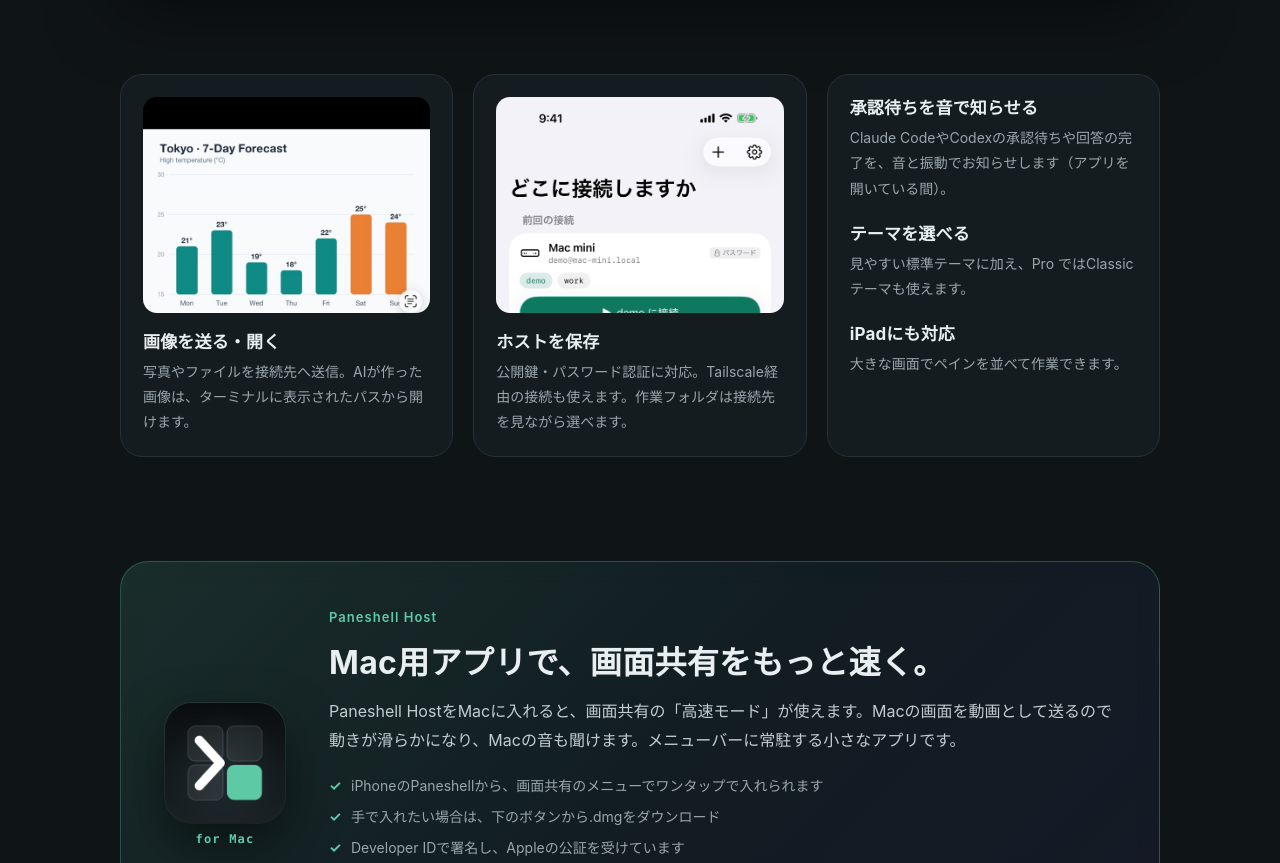
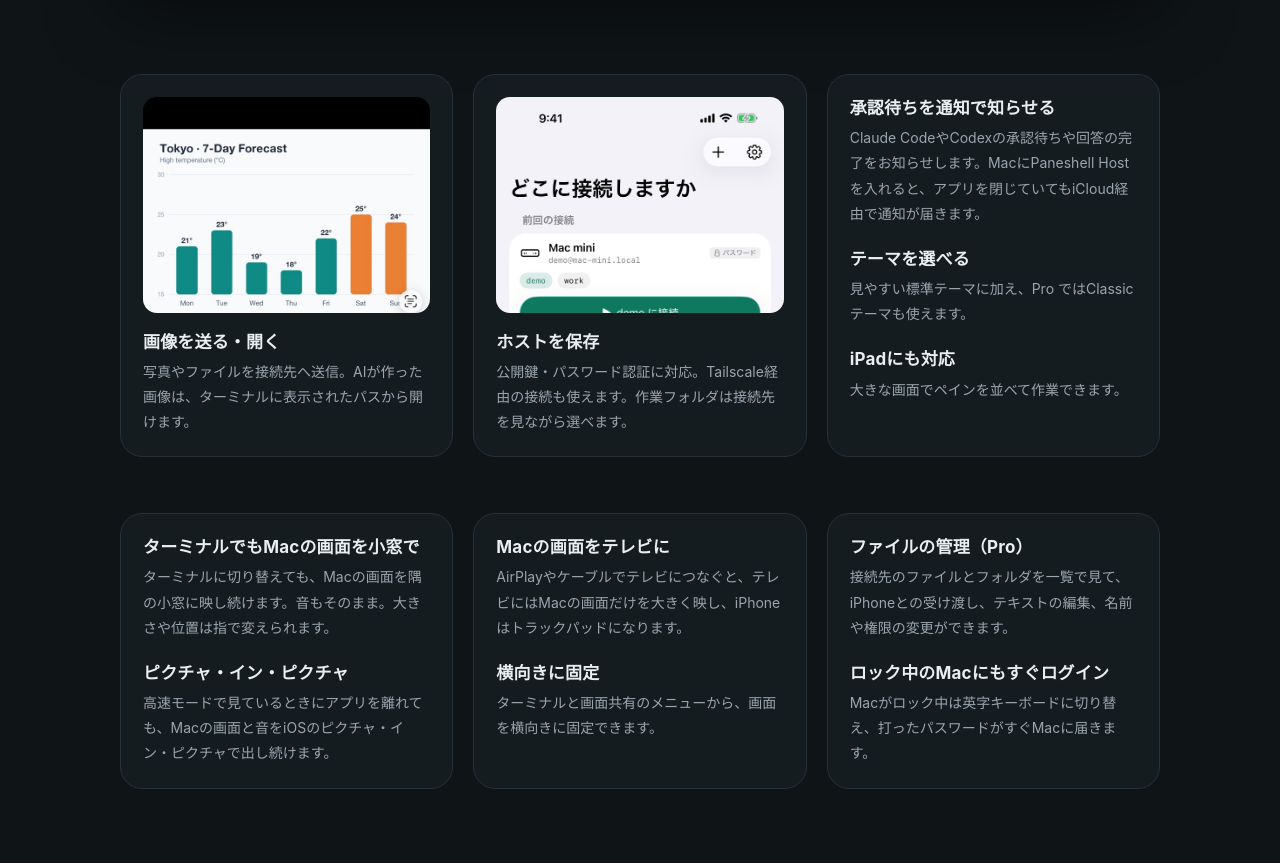
Before and after one commit to arco-studio/paneshell, a plain HTML site: page index.html in a window 1280 px wide. Shown: the part 3260-4123 px from the top of the page. Drawn offline with Linux system fonts and the light colour scheme.

Commit message:
1.4.4・1.5.0 の機能を紹介：アプリを閉じていても届く AI の通知、小窓・ピクチャ・イン・ピクチャ・テレビ、横向き固定、ファイルの管理（Pro）、UDP
Co-Authored-By: Claude Opus 5.5 <noreply@anthropic.com>

```diff
--- a/index.html
+++ b/index.html
@@ -105,12 +105,33 @@
       <p>公開鍵・パスワード認証に対応。Tailscale経由の接続も使えます。作業フォルダは接続先を見ながら選べます。</p>
     </div>
     <div class="reveal card text-only">
-      <h3>承認待ちを音で知らせる</h3>
-      <p>Claude CodeやCodexの承認待ちや回答の完了を、音と振動でお知らせします（アプリを開いている間）。</p>
+      <h3>承認待ちを通知で知らせる</h3>
+      <p>Claude CodeやCodexの承認待ちや回答の完了をお知らせします。MacにPaneshell Hostを入れると、アプリを閉じていてもiCloud経由で通知が届きます。</p>
       <h3>テーマを選べる</h3>
       <p>見やすい標準テーマに加え、Pro ではClassicテーマも使えます。</p>
       <h3>iPadにも対応</h3>
       <p>大きな画面でペインを並べて作業できます。</p>
+    </div>
+  </section>
+
+  <section class="grid">
+    <div class="reveal card text-only">
+      <h3>ターミナルでもMacの画面を小窓で</h3>
+      <p>ターミナルに切り替えても、Macの画面を隅の小窓に映し続けます。音もそのまま。大きさや位置は指で変えられます。</p>
+      <h3>ピクチャ・イン・ピクチャ</h3>
+      <p>高速モードで見ているときにアプリを離れても、Macの画面と音をiOSのピクチャ・イン・ピクチャで出し続けます。</p>
+    </div>
+    <div class="reveal card text-only">
+      <h3>Macの画面をテレビに</h3>
+      <p>AirPlayやケーブルでテレビにつなぐと、テレビにはMacの画面だけを大きく映し、iPhoneはトラックパッドになります。</p>
+      <h3>横向きに固定</h3>
+      <p>ターミナルと画面共有のメニューから、画面を横向きに固定できます。</p>
+    </div>
+    <div class="reveal card text-only">
+      <h3>ファイルの管理（Pro）</h3>
+      <p>接続先のファイルとフォルダを一覧で見て、iPhoneとの受け渡し、テキストの編集、名前や権限の変更ができます。</p>
+      <h3>ロック中のMacにもすぐログイン</h3>
+      <p>Macがロック中は英字キーボードに切り替え、打ったパスワードがすぐMacに届きます。</p>
     </div>
   </section>
 </main>
@@ -121,10 +142,12 @@
     <div class="macapp-text">
       <p class="eyebrow">Paneshell Host</p>
       <h2>Mac用アプリで、画面共有をもっと速く。</h2>
-      <p>Paneshell HostをMacに入れると、画面共有の「高速モード」が使えます。Macの画面を動画として送るので動きが滑らかになり、Macの音も聞けます。メニューバーに常駐する小さなアプリです。</p>
+      <p>Paneshell HostをMacに入れると、画面共有の「高速モード」が使えます。Macの画面を動画として送るので動きが滑らかになり、Macの音も聞けます。Claude CodeやCodexの通知を、アプリを閉じていても受け取れるようになります。メニューバーに常駐する小さなアプリです。</p>
       <ul class="macapp-points">
         <li>iPhoneのPaneshellから、画面共有のメニューでワンタップで入れられます</li>
         <li>手で入れたい場合は、下のボタンから.dmgをダウンロード</li>
+        <li>映像と音は暗号化したUDPで直接届け、モバイル通信でも途切れにくくしています（届かないときは自動でSSHに戻ります）</li>
+        <li>通知はあなたのiCloudのプライベートなデータベースを通り、送るのは出来事の種類とホスト名だけです</li>
         <li>Developer IDで署名し、Appleの公証を受けています</li>
       </ul>
       <div class="cta">
@@ -166,6 +189,7 @@
         <li>接続先の登録 無制限</li>
         <li>画像送信 無制限</li>
         <li>Mac画面操作 無制限</li>
+        <li>ファイルの管理</li>
         <li>Classicテーマ</li>
       </ul>
       <p class="small">月額料金はありません。価格は日本のApp Storeのものです。</p>
```
Also changed, not shown: en/index.html (+27 -3 lines).
